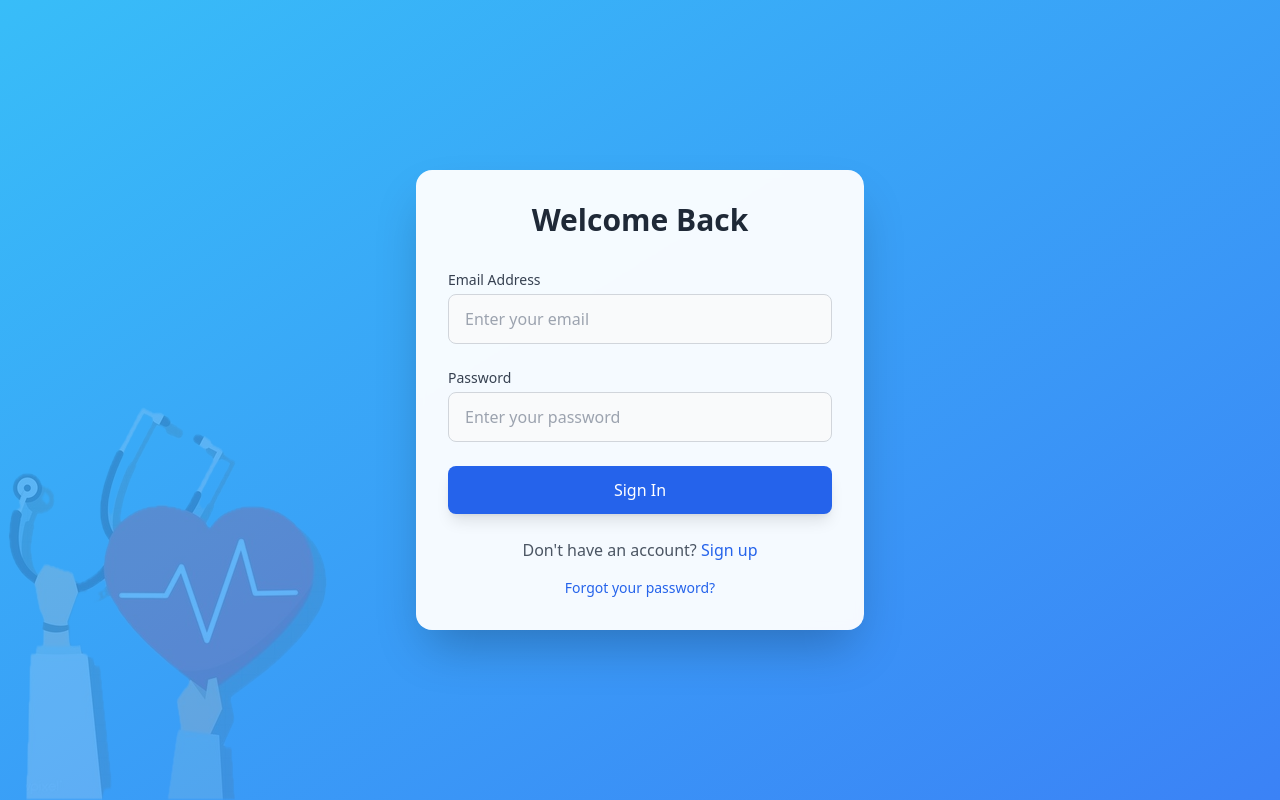
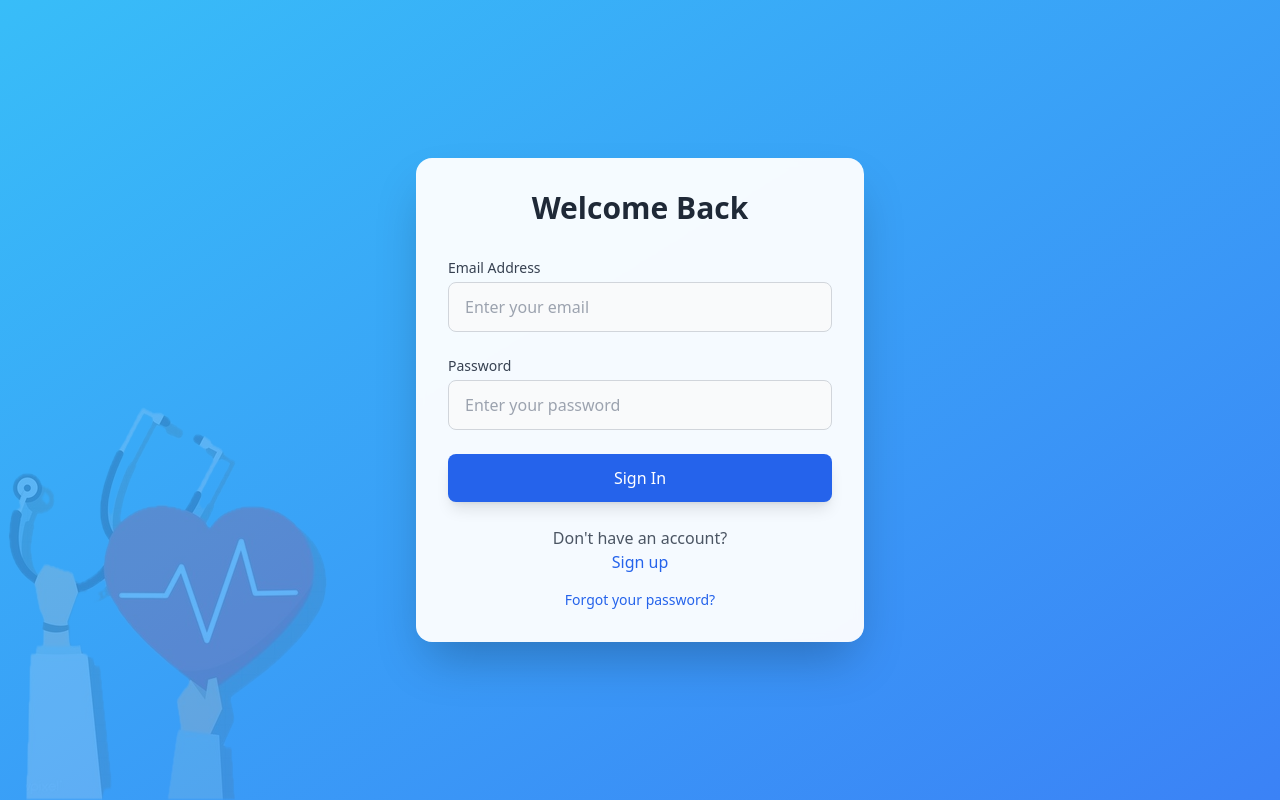
Before and after one commit to camero1993/ColorStackWinterBreakHackathon, a React (Vite) app in the folder MedAssist/: page /signin in a window 1280 px wide. Built offline with nearby package versions, Linux system fonts and the light colour scheme; no server answers; a web font is replaced by a local one.

Commit message:
chore: change link

```diff
--- a/MedAssist/src/components/Signin.jsx
+++ b/MedAssist/src/components/Signin.jsx
@@ -104,12 +104,12 @@ export default function Signin () {
                     <div className="space-y-4">
                         <p className="text-center text-gray-600">
                             Don't have an account?{' '}
-                            <a
-                                href="/signup"
+                            <p
+                                onClick={() => navigate('/signup')}
                                 className="text-blue-600 hover:text-blue-700 font-medium transition-colors duration-200"
                             >
                                 Sign up
-                            </a>
+                            </p>
                         </p>
                         <a
                             href="#"
```
